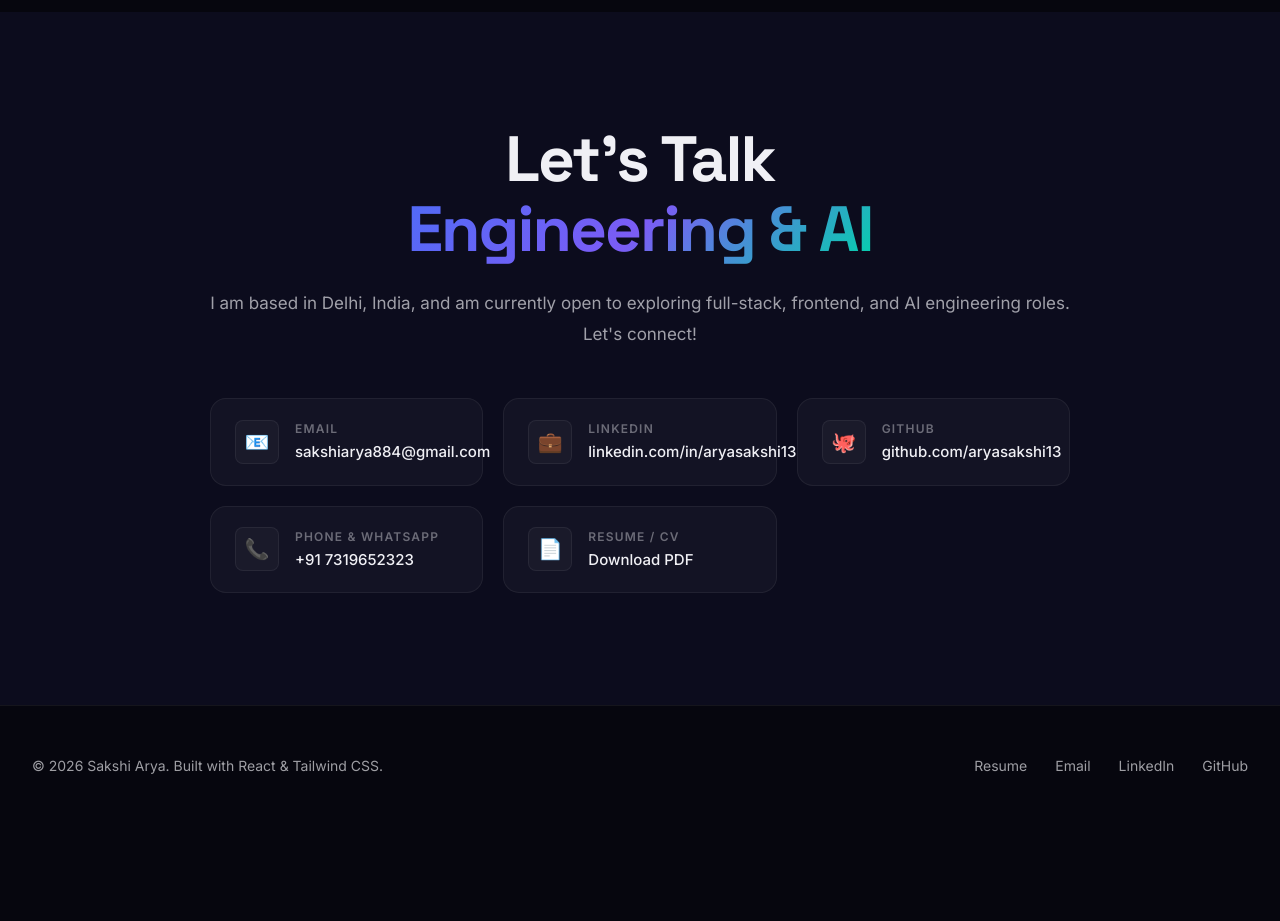
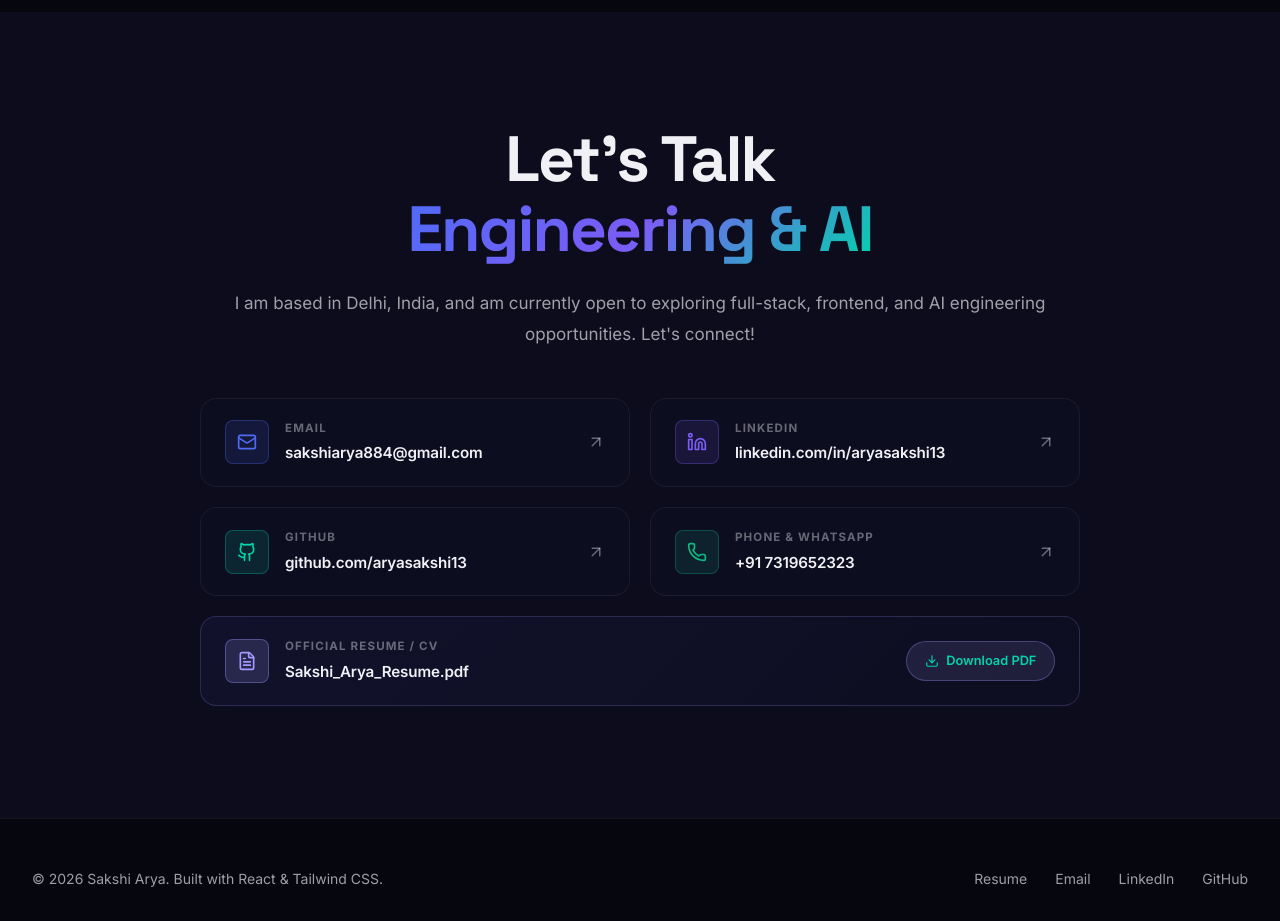
Before and after one commit to aryasakshi13/Portfolio_new, a React (Vite) app: page / in a window 1280 px wide. Shown: the part 7080-8001 px from the top of the page. Before the commit the page ends 7906 px from the top, so only its background shows below. Built offline with nearby package versions, Linux system fonts and the light colour scheme.

Commit message:
updated contact section ui

```diff
--- a/src/components/Contact.jsx
+++ b/src/components/Contact.jsx
@@ -1,11 +1,13 @@
 import React from "react";
 import { PROFILE } from "../data/portfolioData";
+import { Mail, Phone, FileText, ArrowUpRight, Download } from "lucide-react";
+import { Github, Linkedin } from "./Icons";
 
 export default function Contact() {
   return (
     <section className="section" id="contact" style={{ background: "var(--bg-secondary)" }}>
       <div className="section-container global-container">
-        <div style={{ maxWidth: "860px", margin: "0 auto", textAlign: "center" }}>
+        <div style={{ maxWidth: "880px", margin: "0 auto", textAlign: "center" }}>
           {/* Section Heading */}
           <h2 className="contact-heading">
             Let's Talk<br />
@@ -13,71 +15,136 @@ export default function Contact() {
           </h2>
           <p className="contact-text" style={{ margin: "0 auto 3rem" }}>
             I am based in {PROFILE.location}, and am currently open to exploring
-            full-stack, frontend, and AI engineering roles. Let's connect!
+            full-stack, frontend, and AI engineering opportunities. Let's connect!
           </p>
 
-          {/* Contact Cards Grid */}
-          <div className="contact-links" style={{ display: "grid", gridTemplateColumns: "repeat(auto-fit, minmax(260px, 1fr))", gap: "1.25rem" }}>
-            {/* Email */}
-            <a href={`mailto:${PROFILE.email}`} className="contact-link-item">
-              <div className="contact-link-icon">📧</div>
-              <div style={{ textAlign: "left" }}>
-                <div className="contact-link-label">Email</div>
-                <div className="contact-link-value">{PROFILE.email}</div>
+          {/* Symmetrical 2-Column Contact Cards Grid */}
+          <div className="contact-grid-wrapper">
+            {/* 1. Email */}
+            <a
+              href={`mailto:${PROFILE.email}`}
+              className="contact-card-modern"
+            >
+              <div className="contact-card-left">
+                <div
+                  className="contact-icon-box"
+                  style={{
+                    background: "rgba(79, 107, 246, 0.12)",
+                    borderColor: "rgba(79, 107, 246, 0.3)",
+                    color: "#4F6BF6"
+                  }}
+                >
+                  <Mail size={20} />
+                </div>
+                <div className="contact-card-info">
+                  <div className="contact-card-label">Email</div>
+                  <div className="contact-card-value">{PROFILE.email}</div>
+                </div>
               </div>
+              <ArrowUpRight size={18} className="contact-card-arrow" />
             </a>
 
-            {/* LinkedIn */}
+            {/* 2. LinkedIn */}
             <a
               href={PROFILE.linkedin}
               target="_blank"
               rel="noopener noreferrer"
-              className="contact-link-item"
+              className="contact-card-modern"
             >
-              <div className="contact-link-icon">💼</div>
-              <div style={{ textAlign: "left" }}>
-                <div className="contact-link-label">LinkedIn</div>
-                <div className="contact-link-value">
-                  linkedin.com/in/aryasakshi13
+              <div className="contact-card-left">
+                <div
+                  className="contact-icon-box"
+                  style={{
+                    background: "rgba(123, 92, 245, 0.12)",
+                    borderColor: "rgba(123, 92, 245, 0.3)",
+                    color: "#7B5CF5"
+                  }}
+                >
+                  <Linkedin size={20} />
+                </div>
+                <div className="contact-card-info">
+                  <div className="contact-card-label">LinkedIn</div>
+                  <div className="contact-card-value">linkedin.com/in/aryasakshi13</div>
                 </div>
               </div>
+              <ArrowUpRight size={18} className="contact-card-arrow" />
             </a>
 
-            {/* GitHub */}
+            {/* 3. GitHub */}
             <a
               href={PROFILE.github}
               target="_blank"
               rel="noopener noreferrer"
-              className="contact-link-item"
+              className="contact-card-modern"
             >
-              <div className="contact-link-icon">🐙</div>
-              <div style={{ textAlign: "left" }}>
-                <div className="contact-link-label">GitHub</div>
-                <div className="contact-link-value">github.com/aryasakshi13</div>
+              <div className="contact-card-left">
+                <div
+                  className="contact-icon-box"
+                  style={{
+                    background: "rgba(0, 212, 170, 0.12)",
+                    borderColor: "rgba(0, 212, 170, 0.3)",
+                    color: "#00D4AA"
+                  }}
+                >
+                  <Github size={20} />
+                </div>
+                <div className="contact-card-info">
+                  <div className="contact-card-label">GitHub</div>
+                  <div className="contact-card-value">github.com/aryasakshi13</div>
+                </div>
               </div>
+              <ArrowUpRight size={18} className="contact-card-arrow" />
             </a>
 
-            {/* Phone */}
-            {PROFILE.phone && (
-              <a href={`tel:${PROFILE.phone}`} className="contact-link-item">
-                <div className="contact-link-icon">📞</div>
-                <div style={{ textAlign: "left" }}>
-                  <div className="contact-link-label">Phone &amp; WhatsApp</div>
-                  <div className="contact-link-value">{PROFILE.phone}</div>
+            {/* 4. Phone & WhatsApp */}
+            <a
+              href={`tel:${PROFILE.phone}`}
+              className="contact-card-modern"
+            >
+              <div className="contact-card-left">
+                <div
+                  className="contact-icon-box"
+                  style={{
+                    background: "rgba(16, 185, 129, 0.12)",
+                    borderColor: "rgba(16, 185, 129, 0.3)",
+                    color: "#10B981"
+                  }}
+                >
+                  <Phone size={20} />
                 </div>
-              </a>
-            )}
+                <div className="contact-card-info">
+                  <div className="contact-card-label">Phone &amp; WhatsApp</div>
+                  <div className="contact-card-value">{PROFILE.phone}</div>
+                </div>
+              </div>
+              <ArrowUpRight size={18} className="contact-card-arrow" />
+            </a>
 
-            {/* Resume */}
+            {/* 5. Resume / CV — Full-Width Featured Card */}
             <a
               href={PROFILE.resume}
               download="Sakshi_Arya_Resume.pdf"
-              className="contact-link-item"
+              className="contact-card-modern contact-card-featured"
             >
-              <div className="contact-link-icon">📄</div>
-              <div style={{ textAlign: "left" }}>
-                <div className="contact-link-label">Resume / CV</div>
-                <div className="contact-link-value">Download PDF</div>
+              <div className="contact-card-left">
+                <div
+                  className="contact-icon-box"
+                  style={{
+                    background: "rgba(161, 155, 255, 0.16)",
+                    borderColor: "rgba(161, 155, 255, 0.35)",
+                    color: "#A19BFF"
+                  }}
+                >
+                  <FileText size={20} />
+                </div>
+                <div className="contact-card-info">
+                  <div className="contact-card-label">Official Resume / CV</div>
+                  <div className="contact-card-value">Sakshi_Arya_Resume.pdf</div>
+                </div>
+              </div>
+              <div className="contact-download-btn">
+                <Download size={14} />
+                <span>Download PDF</span>
               </div>
             </a>
           </div>
--- a/src/index.css
+++ b/src/index.css
@@ -910,57 +910,133 @@ body {
   margin-bottom: 2.5rem;
 }
 
-.contact-links {
+/* Modern Symmetrical Contact Grid */
+.contact-grid-wrapper {
   display: grid;
-  grid-template-columns: repeat(auto-fit, minmax(280px, 1fr));
-  gap: 1.5rem;
+  grid-template-columns: repeat(2, 1fr);
+  gap: 1.25rem;
+  width: 100%;
 }
 
-.contact-link-item {
+.contact-card-modern {
+  display: flex;
+  align-items: center;
+  justify-content: space-between;
+  padding: 1.25rem 1.5rem;
+  background: var(--bg-card);
+  border: 1px solid var(--border-subtle);
+  border-radius: var(--border-radius-md);
+  text-decoration: none;
+  color: var(--text-primary);
+  transition: all var(--transition-fast);
+  backdrop-filter: blur(12px);
+  position: relative;
+  overflow: hidden;
+}
+
+.contact-card-modern:hover {
+  border-color: var(--border-accent);
+  background: var(--bg-card-hover);
+  transform: translateY(-3px);
+  box-shadow: 0 12px 32px rgba(79, 107, 246, 0.2);
+}
+
+.contact-card-modern:hover .contact-card-arrow {
+  transform: translate(3px, -3px);
+  color: var(--accent-primary);
+}
+
+.contact-card-featured {
+  grid-column: 1 / -1;
+  background: linear-gradient(135deg, rgba(20, 20, 50, 0.7), rgba(15, 15, 35, 0.7));
+  border-color: rgba(161, 155, 255, 0.2);
+}
+
+.contact-card-featured:hover {
+  border-color: rgba(161, 155, 255, 0.45);
+  box-shadow: 0 12px 36px rgba(123, 92, 245, 0.25);
+}
+
+.contact-card-left {
   display: flex;
   align-items: center;
   gap: 1rem;
-  padding: 1.25rem 1.5rem;
-  background: var(--bg-glass);
-  border: 1px solid var(--border-subtle);
-  border-radius: var(--border-radius-md);
-  text-decoration: none;
-  transition: all var(--transition-fast);
+  min-width: 0;
+  flex: 1;
 }
 
-.contact-link-item:hover {
-  border-color: var(--border-accent);
-  background: var(--bg-glass-hover);
-  transform: translateY(-3px);
-  box-shadow: 0 8px 24px rgba(79, 107, 246, 0.15);
+.contact-card-info {
+  min-width: 0;
+  text-align: left;
 }
 
-.contact-link-icon {
+.contact-icon-box {
   width: 44px;
   height: 44px;
   display: flex;
   align-items: center;
   justify-content: center;
-  background: var(--bg-glass);
-  border: 1px solid var(--border-subtle);
   border-radius: var(--border-radius-sm);
-  font-size: 1.25rem;
+  border: 1px solid;
   flex-shrink: 0;
-  color: var(--accent-primary);
 }
 
-.contact-link-label {
-  font-size: 0.75rem;
-  color: var(--text-tertiary);
+.contact-card-label {
+  font-size: 0.72rem;
+  font-weight: 700;
   text-transform: uppercase;
   letter-spacing: 0.1em;
-  font-weight: 600;
+  color: var(--text-tertiary);
+  margin-bottom: 2px;
 }
 
-.contact-link-value {
-  font-size: 0.9375rem;
-  font-weight: 500;
+.contact-card-value {
+  font-size: 0.95rem;
+  font-weight: 600;
   color: var(--text-primary);
+  letter-spacing: -0.01em;
+  overflow-wrap: anywhere;
+  word-break: break-word;
+}
+
+.contact-card-arrow {
+  color: var(--text-tertiary);
+  transition: transform 0.2s ease, color 0.2s ease;
+  flex-shrink: 0;
+}
+
+.contact-download-btn {
+  display: inline-flex;
+  align-items: center;
+  gap: 0.45rem;
+  padding: 0.5rem 1.1rem;
+  background: rgba(161, 155, 255, 0.12);
+  border: 1px solid rgba(161, 155, 255, 0.3);
+  border-radius: 100px;
+  color: var(--accent-tertiary);
+  font-size: 0.8rem;
+  font-weight: 600;
+  transition: all 0.2s ease;
+  flex-shrink: 0;
+}
+
+.contact-card-featured:hover .contact-download-btn {
+  background: var(--accent-primary);
+  border-color: var(--accent-primary);
+  color: #FFFFFF;
+}
+
+@media (max-width: 680px) {
+  .contact-grid-wrapper {
+    grid-template-columns: 1fr;
+    gap: 1rem;
+  }
+  .contact-card-featured {
+    grid-column: 1;
+    flex-direction: column;
+    align-items: flex-start;
+    gap: 1rem;
+  }
 }
 
 /* ── Footer ───────────────────────────────────────────────────── */
```
